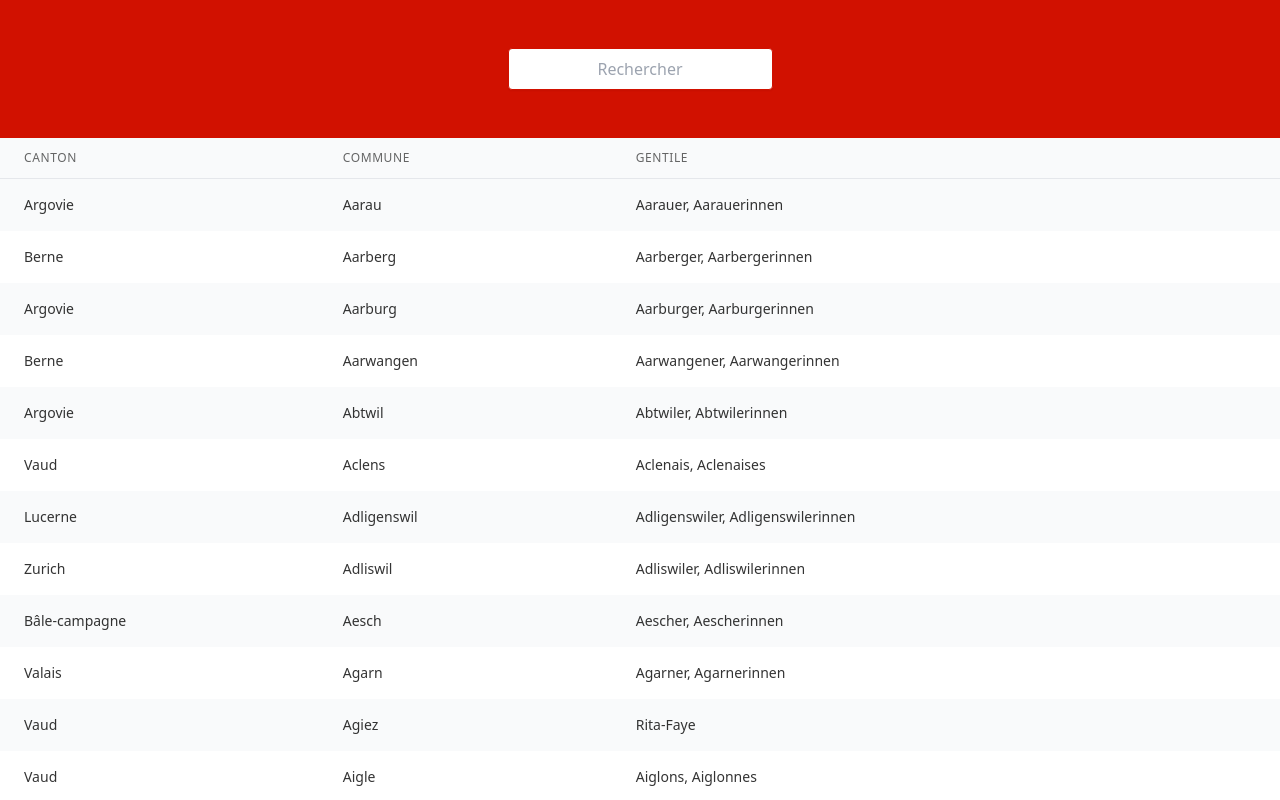
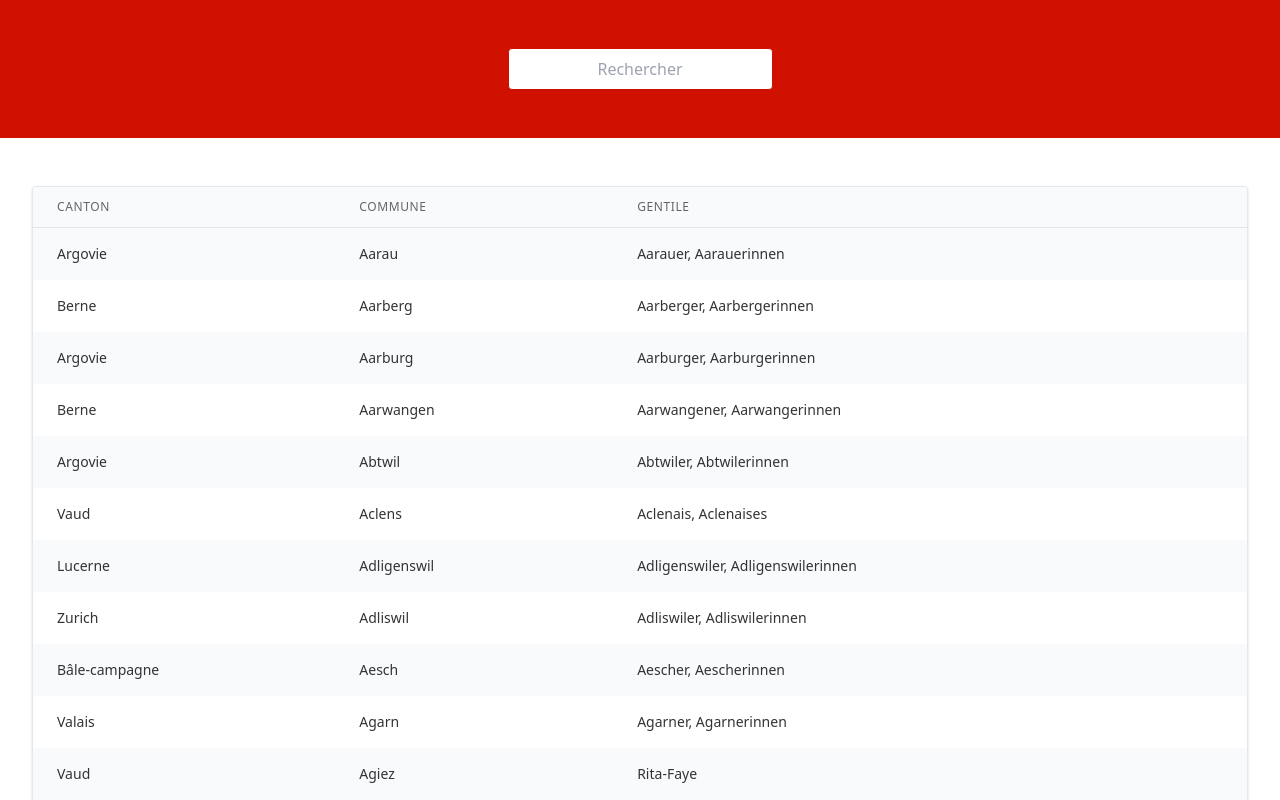
Before and after one commit to ch-habitants/gentile, a Nuxt app: page / in a window 1280 px wide. Shown: the top 800 px of the page. Built offline with nearby package versions, Linux system fonts and the light colour scheme.

Commit message:
Gentile list max width

```diff
--- a/components/GentileList.vue
+++ b/components/GentileList.vue
@@ -1,6 +1,6 @@
 <template>
     <div class="flex flex-col">
-        <div class="overflow-x-auto">
+        <div class="border rounded shadow overflow-x-auto">
             <table class="w-full divide-y divide-gray-200">
                 <thead class="bg-gray-50">
                     <th scope="col" class="px-6 py-3 text-left text-xs font-medium text-primary-900 text-opacity-60 uppercase tracking-wider">
--- a/pages/index.vue
+++ b/pages/index.vue
@@ -1,7 +1,10 @@
 <template>
     <div>
         <SearchBar />
-        <GentileList />
+
+        <div class="mt-12 max-w-7xl mx-auto sm:px-6 lg:px-8">
+            <GentileList />
+        </div>
     </div>
 </template>
 
```
